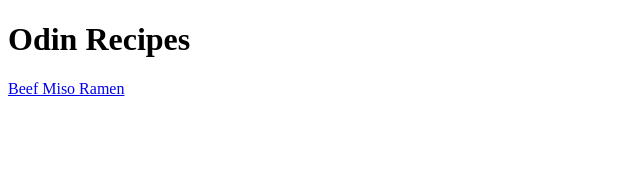
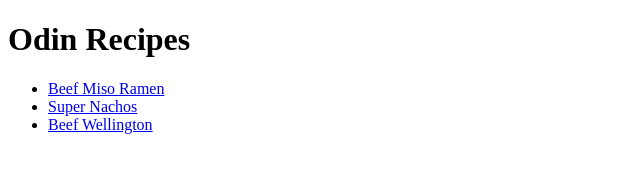
Before and after one commit to CSPenguin99/odin-recipes, a plain HTML site: page index.html in a window 1280 px wide. Shown: the whole page, without its empty margins (0-640 px from the left). Drawn offline with Linux system fonts and the light colour scheme.

Commit message:
Update alt descriptions for other pages , add beef wellington recipe page

```diff
--- a/index.html
+++ b/index.html
@@ -6,6 +6,10 @@
     </head>
     <body>
         <h1>Odin Recipes</h1>
-        <a href="recipes/beefmisoramen.html">Beef Miso Ramen</a>
+        <ul>
+            <li><a href="recipes/beefmisoramen.html">Beef Miso Ramen</a></li>
+            <li><a href="recipes/supernachos.html">Super Nachos</a></li>
+            <li><a href="recipes/beefwellington.html">Beef Wellington</a></li>
+        </ul>
     </body>
 </html>
```
Also changed, not shown: recipes/supernachos.html (+1 -1 lines).
